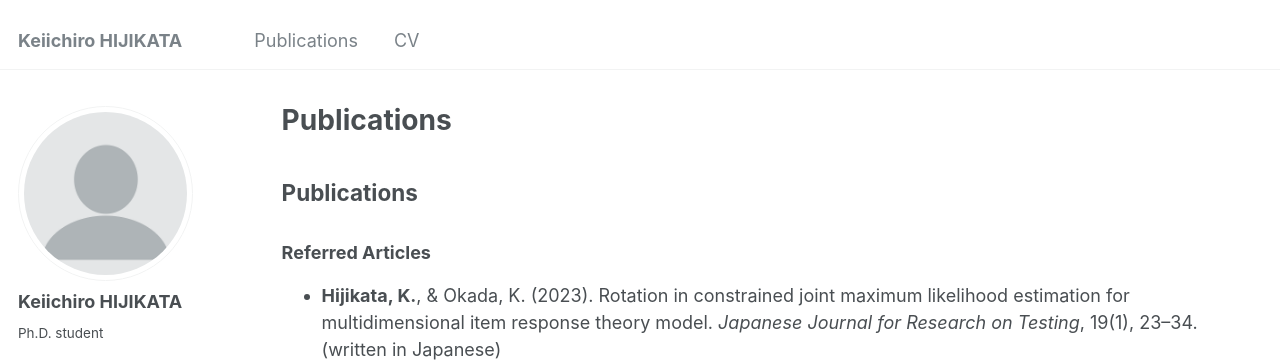
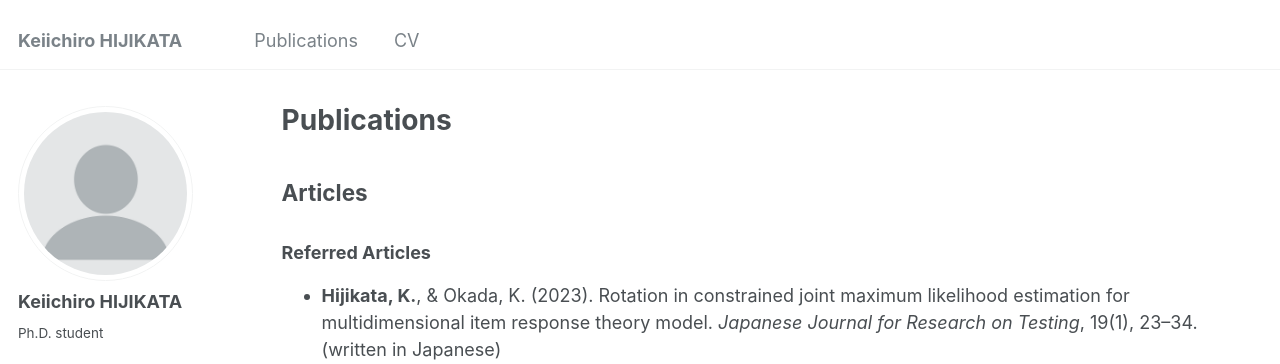
Before and after one commit to khijikata/khijikata.github.io, a Jekyll site: the page built from _pages/publications.md, in a window 1280 px wide and 900 px high. Shown: the top 364 px of the window. Built offline with Jekyll 4.4.1, drawn with Linux system fonts in a browser that asks for light colours; some web fonts are replaced.

Commit message:
Update publications.md

```diff
--- a/_pages/publications.md
+++ b/_pages/publications.md
@@ -1,13 +1,13 @@
 ---
 layout: archive
 title: "Publications"
-permalink: /__publications/
+permalink: /publications/
 author_profile: true
 ---
 
 {% include base_path %}
 
-## Publications
+## Articles
 
 ### Referred Articles
 - **Hijikata, K.**, & Okada, K. (2023). Rotation in constrained joint maximum likelihood estimation for multidimensional item response theory model. *Japanese Journal for Research on Testing*, 19(1), 23–34. (written in Japanese)
```
